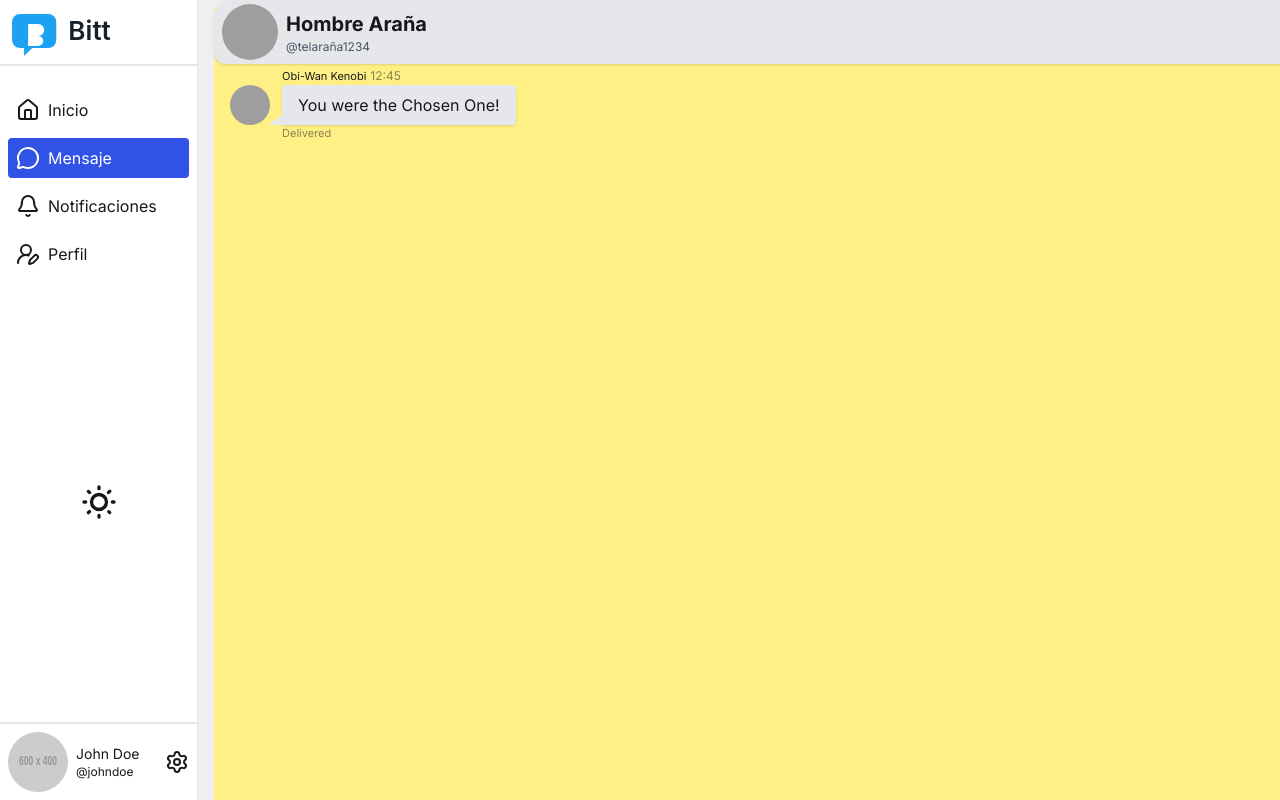
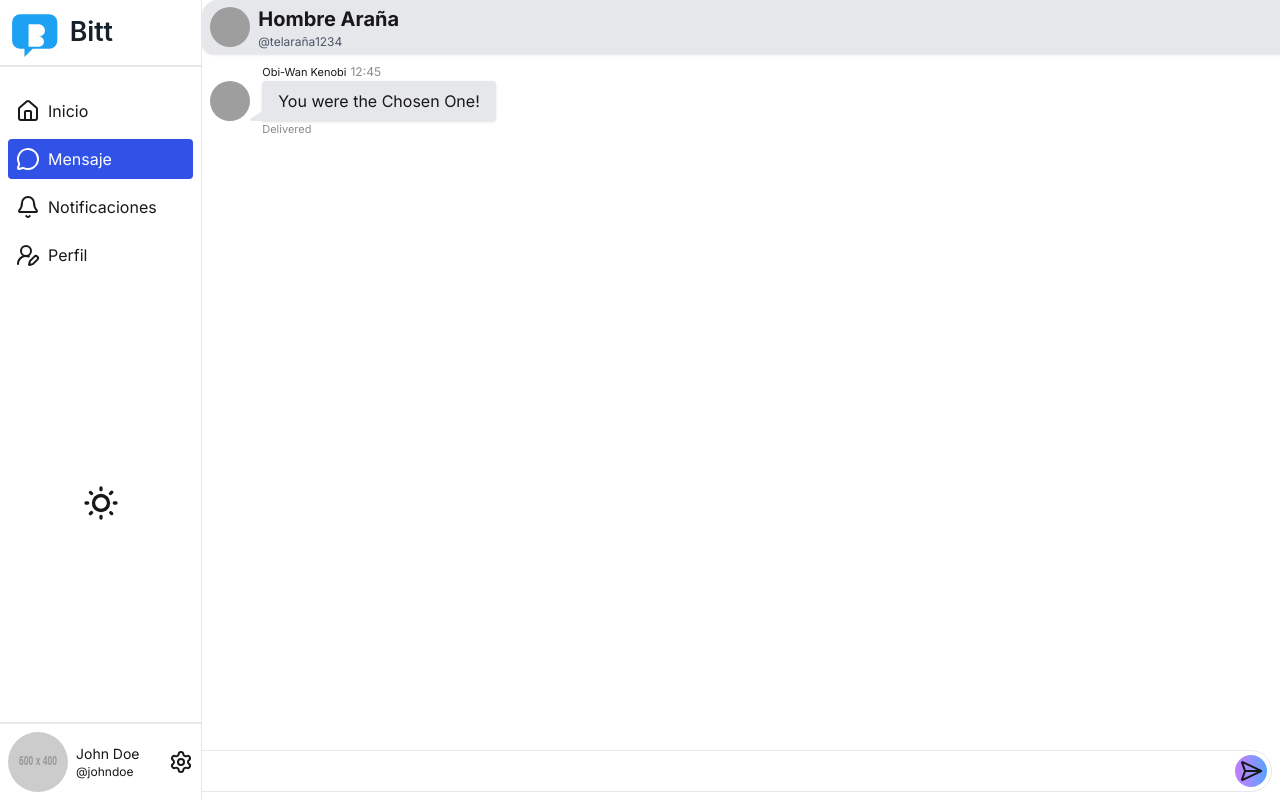
Before and after one commit to kemtch19/bitt-frontend, a React (Vite) app: page /messages/12345 in a window 1280 px wide. Built offline with nearby package versions, Linux system fonts and the light colour scheme; grey boxes are pictures that could not be loaded.

Commit message:
feat: update ChatBox component layout and styling; add message input field and scrollbar handling

```diff
--- a/src/index.css
+++ b/src/index.css
@@ -1,6 +1,7 @@
 @import url('https://fonts.googleapis.com/css2?family=Inter:ital,opsz,wght@0,14..32,100..900;1,14..32,100..900&display=swap');
 @import "tailwindcss";
 @plugin "daisyui";
+@plugin "tailwind-scrollbar";
 
 *{
   font-family: "Inter", sans-serif;
@@ -10,6 +11,7 @@ textarea{
   resize: none;
 }
 
-.no-scrollbar::-webkit-scrollbar {
+/* Puedes añadir esto en tu CSS global */
+::-webkit-scrollbar {
   display: none;
 }
--- a/src/page/ChatBox.jsx
+++ b/src/page/ChatBox.jsx
@@ -1,14 +1,15 @@
 import { useParams } from "react-router-dom";
 import { Loading } from "../components/Loading";
+import { SendHorizonal } from "lucide-react";
 
 export const ChatBox = () => {
   const { userId } = useParams();
 
   return userId === "12345" ? (
-    <div className="h-screen w-screen bg-yellow-200 mx-4 ">
-      <div className="flex gap-2 px-2 py-1 bg-gray-200 shadow rounded-t-2xl fixed top-0 w-full z-20 rounded-b-xl ">
+    <div className="h-screen w-dvw overflow-y-hidden bg-white">
+      <div className="flex gap-2 px-2 py-1 bg-gray-200 shadow rounded-t-2xl fixed top-0 w-full z-19 rounded-b-xl items-center">
         <img
-          className="rounded-full size-14 object-cover"
+          className="rounded-full size-10 object-cover"
           src="https://img.daisyui.com/images/stock/photo-1635805737707-575885ab0820.webp"
         />
         <div className="flex flex-col justify-center">
@@ -17,8 +18,8 @@ export const ChatBox = () => {
         </div>
       </div>
       {/* componente de daisy chat with image */}
-      <div className="m-2 p-2">
-        <div className="chat chat-start mt-12">
+      <div className="h-full overflow-y-scroll scrollbar-none w-full px-2 py-15">
+        <div className="chat chat-start">
           <div className="chat-image avatar ">
             <div className="w-10 rounded-full ">
               <img
@@ -31,7 +32,9 @@ export const ChatBox = () => {
             Obi-Wan Kenobi
             <time className="text-xs opacity-50">12:45</time>
           </div>
-          <div className="chat-bubble shadow bg-gray-200">You were the Chosen One!</div>
+          <div className="chat-bubble shadow bg-gray-200">
+            You were the Chosen One!
+          </div>
           <div className="chat-footer opacity-50">Delivered</div>
         </div>
         <div className="chat chat-end">
@@ -146,6 +149,17 @@ export const ChatBox = () => {
           <div className="chat-bubble shadow bg-gray-200">I hate you!</div>
           <div className="chat-footer opacity-50">Seen at 12:46</div>
         </div>
+        {/* input messages */}
+        <div className="bg-white flex items-center border border-gray-200 fixed bottom-0 left-0 right-0 p-1 m-2 rounded-3xl">
+          <input
+            type="text"
+            className="flex z-19 bottom-0 pl-2 w-full bg-white focus:outline-none "
+            placeholder="Bittea algo"
+          />
+          <button className="rounded-full bg-linear-to-l from-blue-400 to-purple-400 p-1 cursor-pointer">
+            <SendHorizonal />
+          </button>
+        </div>
       </div>
     </div>
   ) : (
```
